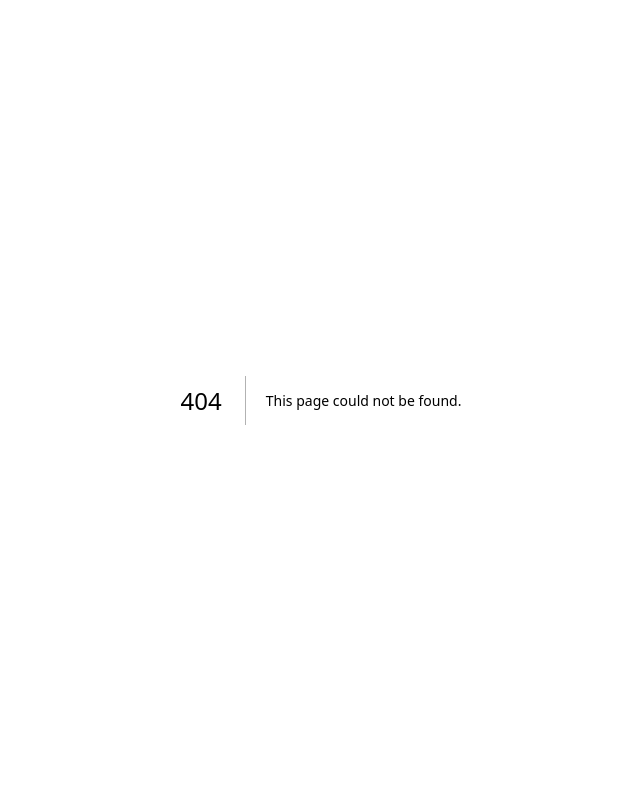
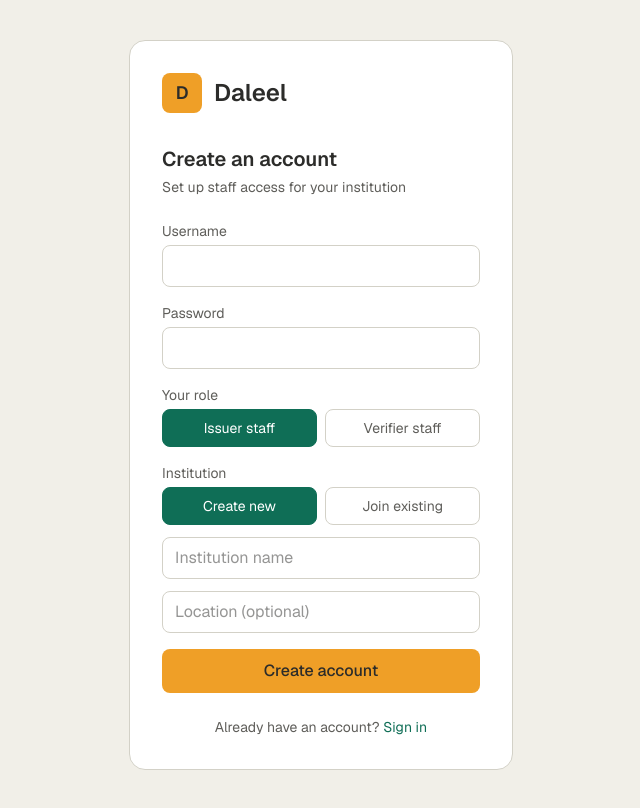
Before and after one commit to nakuwa23/daleel-records-system, a Next.js app in the folder frontend/: page /register in a window 1280 px wide. Before the commit this address had no page. Shown: the whole page, without its empty margins (319-959 px from the left). Built offline with nearby package versions, Linux system fonts and the light colour scheme.

Commit message:
Add self-service registration page with role picker and create/join institution flow

```diff
--- /dev/null
+++ b/frontend/src/app/register/page.js
@@ -0,0 +1,198 @@
+"use client";
+
+import { useEffect, useState } from "react";
+import { useRouter } from "next/navigation";
+import Link from "next/link";
+import { register, getInstitutions } from "@/lib/api";
+
+export default function RegisterPage() {
+  const router = useRouter();
+  const [username, setUsername] = useState("");
+  const [password, setPassword] = useState("");
+  const [role, setRole] = useState("ISSUER_STAFF");
+  const [institutionMode, setInstitutionMode] = useState("create");
+  const [institutionName, setInstitutionName] = useState("");
+  const [institutionLocation, setInstitutionLocation] = useState("");
+  const [institutions, setInstitutions] = useState([]);
+  const [institutionId, setInstitutionId] = useState("");
+  const [error, setError] = useState("");
+  const [loading, setLoading] = useState(false);
+
+  useEffect(() => {
+    if (institutionMode === "join" && institutions.length === 0) {
+      getInstitutions()
+        .then((data) => {
+          setInstitutions(data);
+          if (data.length > 0) setInstitutionId(data[0].institution_id);
+        })
+        .catch(() => setError("Could not load institutions to join."));
+    }
+  }, [institutionMode, institutions.length]);
+
+  async function handleSubmit(e) {
+    e.preventDefault();
+    setError("");
+    setLoading(true);
+    try {
+      const payload = {
+        username,
+        password,
+        role,
+        institution_mode: institutionMode,
+        ...(institutionMode === "create"
+          ? { institution_name: institutionName, institution_location: institutionLocation }
+          : { institution_id: institutionId }),
+      };
+      await register(payload);
+      router.push("/dashboard");
+    } catch (err) {
+      setError(err.message);
+    } finally {
+      setLoading(false);
+    }
+  }
+
+  return (
+    <div className="min-h-screen flex items-center justify-center bg-sand px-4 py-10">
+      <div className="w-full max-w-sm bg-surface rounded-2xl border border-border-warm p-8">
+        <div className="flex items-center gap-3 mb-8">
+          <div className="w-10 h-10 rounded-lg bg-amber-accent flex items-center justify-center text-lg font-semibold text-ink">
+            D
+          </div>
+          <span className="text-2xl font-semibold text-ink">Daleel</span>
+        </div>
+
+        <h1 className="text-xl font-semibold text-ink mb-1">Create an account</h1>
+        <p className="text-sm text-slate mb-6">Set up staff access for your institution</p>
+
+        <form onSubmit={handleSubmit}>
+          <label className="block text-sm text-slate mb-1">Username</label>
+          <input
+            type="text"
+            value={username}
+            onChange={(e) => setUsername(e.target.value)}
+            className="w-full border border-border-warm rounded-lg px-3 py-2 mb-4 text-ink focus:outline-none focus:border-teal-primary"
+            required
+          />
+
+          <label className="block text-sm text-slate mb-1">Password</label>
+          <input
+            type="password"
+            value={password}
+            onChange={(e) => setPassword(e.target.value)}
+            className="w-full border border-border-warm rounded-lg px-3 py-2 mb-4 text-ink focus:outline-none focus:border-teal-primary"
+            required
+          />
+
+          <label className="block text-sm text-slate mb-1">Your role</label>
+          <div className="flex gap-2 mb-4">
+            <button
+              type="button"
+              onClick={() => setRole("ISSUER_STAFF")}
+              className={`flex-1 text-sm py-2 rounded-lg border transition-colors ${
+                role === "ISSUER_STAFF"
+                  ? "bg-teal-primary text-white border-teal-primary"
+                  : "bg-surface text-slate border-border-warm"
+              }`}
+            >
+              Issuer staff
+            </button>
+            <button
+              type="button"
+              onClick={() => setRole("VERIFIER_STAFF")}
+              className={`flex-1 text-sm py-2 rounded-lg border transition-colors ${
+                role === "VERIFIER_STAFF"
+                  ? "bg-teal-primary text-white border-teal-primary"
+                  : "bg-surface text-slate border-border-warm"
+              }`}
+            >
+              Verifier staff
+            </button>
+          </div>
+
+          <label className="block text-sm text-slate mb-1">Institution</label>
+          <div className="flex gap-2 mb-3">
+            <button
+              type="button"
+              onClick={() => setInstitutionMode("create")}
+              className={`flex-1 text-sm py-2 rounded-lg border transition-colors ${
+                institutionMode === "create"
+                  ? "bg-teal-primary text-white border-teal-primary"
+                  : "bg-surface text-slate border-border-warm"
+              }`}
+            >
+              Create new
+            </button>
+            <button
+              type="button"
+              onClick={() => setInstitutionMode("join")}
+              className={`flex-1 text-sm py-2 rounded-lg border transition-colors ${
+                institutionMode === "join"
+                  ? "bg-teal-primary text-white border-teal-primary"
+                  : "bg-surface text-slate border-border-warm"
+              }`}
+            >
+              Join existing
+            </button>
+          </div>
+
+          {institutionMode === "create" ? (
+            <>
+              <input
+                type="text"
+                value={institutionName}
+                onChange={(e) => setInstitutionName(e.target.value)}
+                placeholder="Institution name"
+                className="w-full border border-border-warm rounded-lg px-3 py-2 mb-3 text-ink focus:outline-none focus:border-teal-primary"
+                required
+              />
+              <input
+                type="text"
+                value={institutionLocation}
+                onChange={(e) => setInstitutionLocation(e.target.value)}
+                placeholder="Location (optional)"
+                className="w-full border border-border-warm rounded-lg px-3 py-2 mb-4 text-ink focus:outline-none focus:border-teal-primary"
+              />
+            </>
+          ) : (
+            <select
+              value={institutionId}
+              onChange={(e) => setInstitutionId(e.target.value)}
+              className="w-full border border-border-warm rounded-lg px-3 py-2 mb-4 text-ink bg-surface focus:outline-none focus:border-teal-primary"
+              required
+            >
+              {institutions.length === 0 && <option value="">No institutions available yet</option>}
+              {institutions.map((inst) => (
+                <option key={inst.institution_id} value={inst.institution_id}>
+                  {inst.name}
+                  {inst.location ? ` — ${inst.location}` : ""}
+                </option>
+              ))}
+            </select>
+          )}
+
+          {error && (
+            <p className="text-sm text-status-invalid bg-status-invalid-tint rounded-lg px-3 py-2 mb-4">
+              {error}
+            </p>
+          )}
+
+          <button
+            type="submit"
+            disabled={loading || (institutionMode === "join" && institutions.length === 0)}
+            className="w-full bg-amber-accent hover:bg-amber-hover text-ink font-medium py-2.5 rounded-lg transition-colors disabled:opacity-60"
+          >
+            {loading ? "Creating account..." : "Create account"}
+          </button>
+        </form>
+
+        <p className="text-sm text-slate text-center mt-6">
+          Already have an account?{" "}
+          <Link href="/login" className="text-teal-primary hover:text-teal-hover">
+            Sign in
+          </Link>
+        </p>
+      </div>
+    </div>
+  );
+}
```
